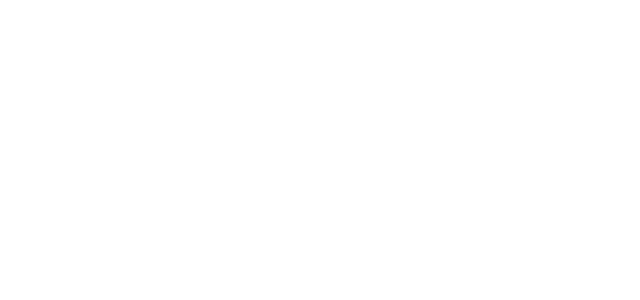
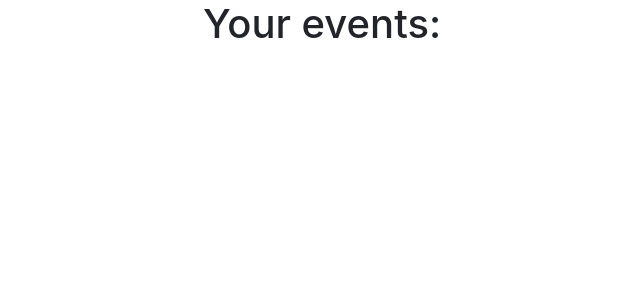
Before and after one commit to kh45/mod-4-project-frontend, a React (Create React App) app in the folder nightlife-client/: page /users in a window 1280 px wide. Shown: the top 300 px of the page, without its empty margins (318-958 px from the left). Built offline with nearby package versions, Linux system fonts and the light colour scheme.

Commit message:
Added user page and components

```diff
--- a/nightlife-client/src/App.js
+++ b/nightlife-client/src/App.js
@@ -1,7 +1,7 @@
 import React from 'react';
-import logo from './logo.svg';
 import './App.css';
 import Login from './components/login'
+import User from './containers/user'
 import Navbar from './components/navbar'
 import Search from './components/search'
 import {BrowserRouter, Redirect, Route, Switch} from 'react-router-dom'
@@ -10,7 +10,9 @@
   constructor() {
     super()
     this.state = {
-      logged_in: false
+      logged_in: false,
+      current_user: {},
+      current_users_events: {}
     }
   }
 
@@ -36,6 +38,10 @@
         <Route exact path="/search" render ={(props) => {
           return <Search />
         }}/>
+        <Route exact path="/users" render={(props) => {
+          return <User
+            currentUser={this.state.current_user}/>
+        }}/>
       </Switch>
     </div>
     </BrowserRouter>
--- a/nightlife-client/src/components/navbar.js
+++ b/nightlife-client/src/components/navbar.js
@@ -1,5 +1,4 @@
 import React, { Component } from 'react';
-import logo from '../assets/logo.png'
 
 class Navbar extends Component {
 
--- /dev/null
+++ b/nightlife-client/src/components/saved_event_card.js
@@ -0,0 +1,14 @@
+import React, { Component } from 'react';
+
+class SavedEventCard extends Component {
+
+  render() {
+    return (
+        <div>
+
+        </div>
+    )
+  }
+}
+
+export default SavedEventCard;
--- /dev/null
+++ b/nightlife-client/src/containers/saved_event_container.js
@@ -0,0 +1,15 @@
+import React, { Component } from 'react';
+import SavedEventCard from '../components/saved_event_card'
+
+class SavedEventContainer extends Component {
+
+  render() {
+    return (
+        <div>
+
+        </div>
+    )
+  }
+}
+
+export default SavedEventContainer;
--- /dev/null
+++ b/nightlife-client/src/containers/user.js
@@ -0,0 +1,17 @@
+import React, { Component } from 'react';
+import SavedEventContainer from './saved_event_container'
+
+class User extends Component {
+
+  render() {
+
+    return (
+        <div>
+            <h1>Your events:</h1>
+
+        </div>
+    )
+  }
+}
+
+export default User;
```
